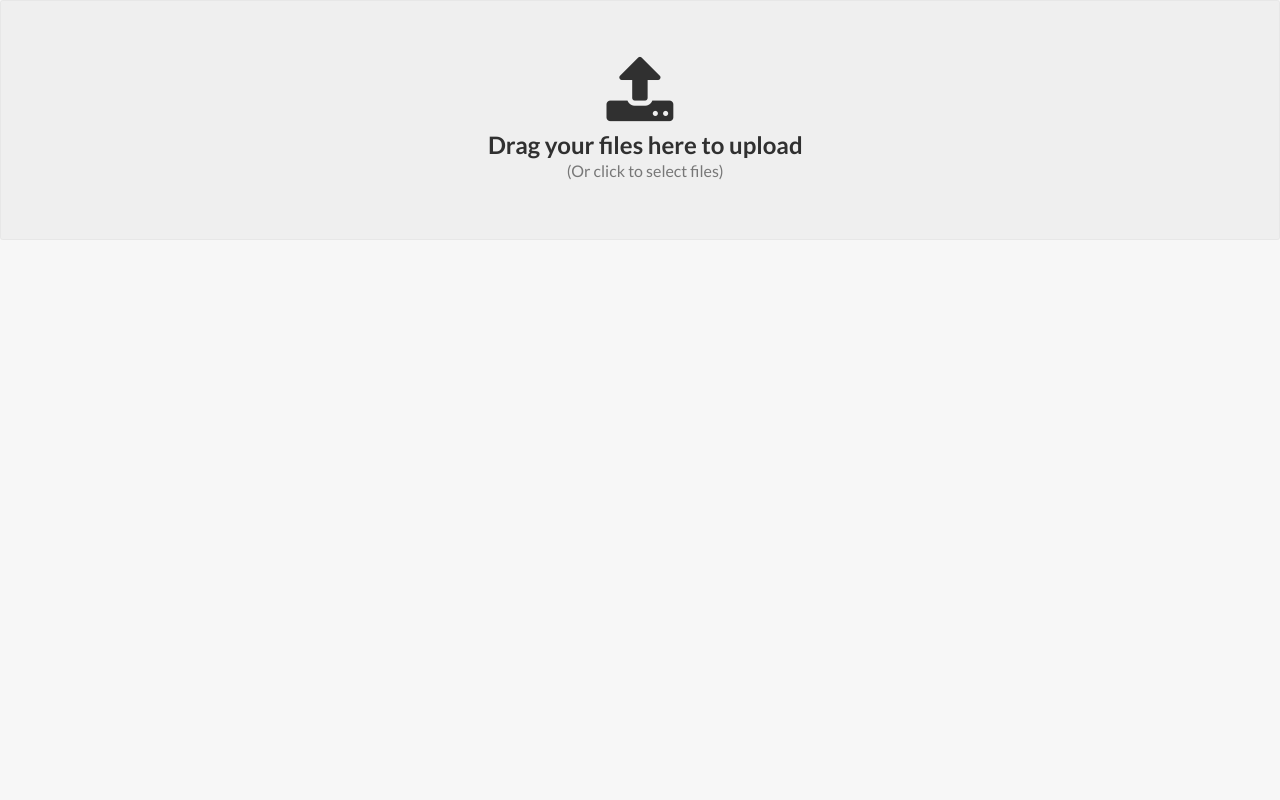
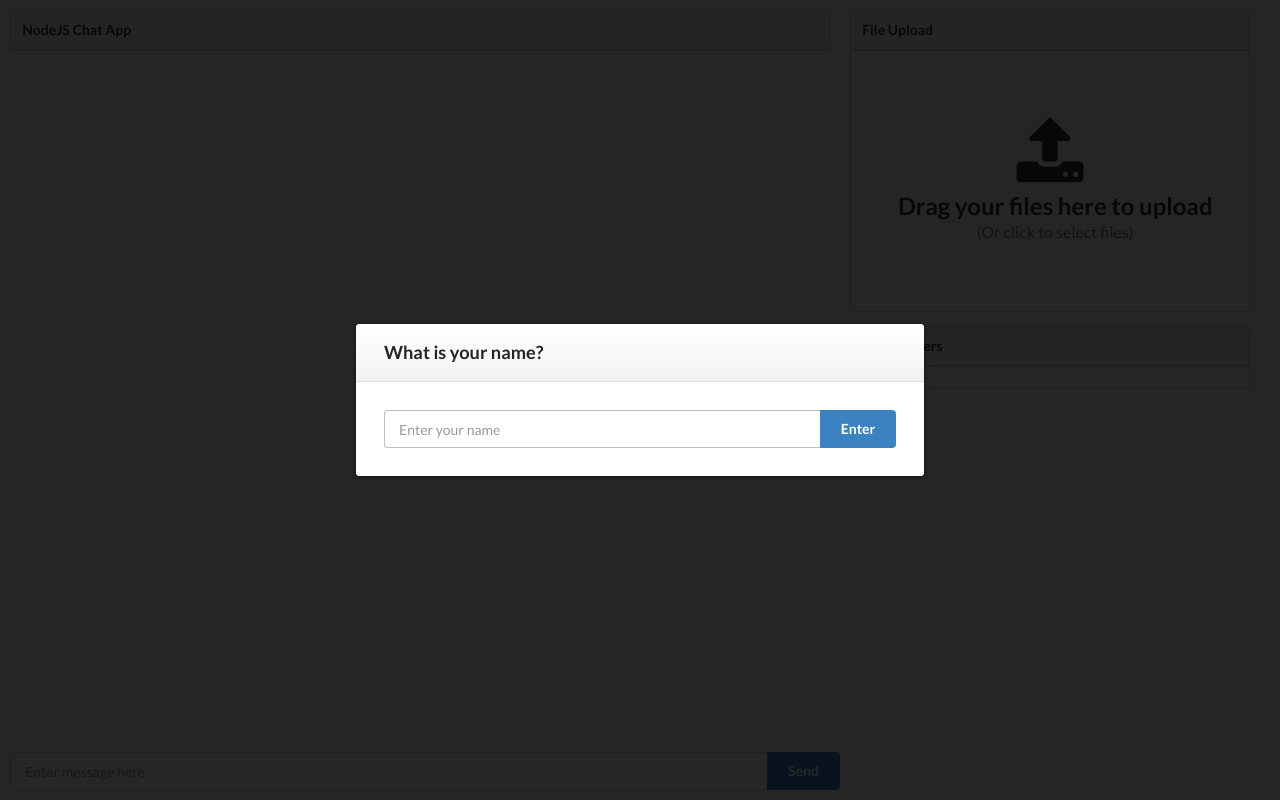
Before and after one commit to fpayer/node_chat_tutorial, a website: page views/index.html in a window 1280 px wide. Drawn offline with nearby package versions, Linux system fonts and the light colour scheme; no server answers.

Commit message:
Partial port

```diff
--- a/static/js/utils.js
+++ b/static/js/utils.js
@@ -4,7 +4,7 @@ toastr.options = {
   closeButton : true,
   debug : false,
   progressBar: true,
-  positionClass: 'toast-bottom-left',
+  positionClass: 'toast-bottom-right',
   onclick: null,
   showDuration: '300',
   hideDuration: '1000',
@@ -30,6 +30,34 @@ var notify = function(success, error, stat) {
 };
 
 $(document).ready(function() {
+  /* UI Configuration */
+  $('#whobox')
+    .modal({
+      closable : false
+    })
+    .modal('show')
+  ;
+
+  /*
+  setInterval(function() {
+    $('#chatter').scrollTop($('#chatter').scrollTop() + 10);
+  }, 10);
+  */
+
+  $('#name_btn').on('click', function(){
+    name = $('#username').val();
+    $('#whobox').modal('hide');
+    return false;
+  });
+
+  $('#send_btn').on('click', function(){
+    var msgStr = $('#m').val();
+    socket.emit('chat_msg', { name: name, msg: msgStr });
+    console.log('Message sent: ' + msgStr);
+    $('#m').val('');
+    return false;
+  });
+
   var uploader = new Dropzone('#dropzone', {
     url : '/upload',
     maxFilesize : 25
--- a/views/index.html
+++ b/views/index.html
@@ -2,19 +2,138 @@
 <html>
 
 <head>
+  <link rel="stylesheet" type="text/css" href="/static/dist/semantic.min.css"></script>
+  <link rel="stylesheet" type="text/css" href="/static/css/toastr.min.css"></script>
   <script src="/socket.io/socket.io.js"></script>
   <script src="/static/js/jquery.min.js"></script>
   <script src="/static/dist/semantic.min.js"></script>
   <script src="/static/js/dropzone.min.js"></script>
   <script src="/static/js/toastr.min.js"></script>
   <script src="/static/js/utils.js"></script>
-  <link rel="stylesheet" type="text/css" href="/static/dist/semantic.min.css"></script>
-  <link rel="stylesheet" type="text/css" href="/static/css/toastr.min.css"></script>
+
   <title>ACES Chat</title>
+
+	<style>
+	  #chat {
+      margin: 10px;
+	  }
+	  #sidebar {
+      margin: 10px;
+      width: 400px;
+      float: left;
+	  }
+	  #chatter {
+      width: calc(100% - 450px);
+      padding-right: 10px;
+      margin-right: 10px;
+      float: left;
+      height: calc(100% - 60px);
+      overflow-y: scroll;
+	  }
+	  #msgbox {
+      width: calc(100% - 450px);
+      margin: 10px;
+      position: fixed;
+      bottom: 0;
+	  }
+  </style>
+
 </head>
 
 <body>
+	<div id="chatter">
+	<table id="chat" class="ui celled striped table left">
+	  <thead>
+		<tr>
+		  <th>
+			NodeJS Chat App
+		  </th>
+		</tr>
+	  </thead>
+	  <tbody id="messages">
 
+	  </tbody>
+	</table>
+	</div>
+	<div id="sidebar">
+	<table id="info" class="ui celled striped table right">
+	  <thead>
+		<tr>
+		  <th>
+			File Upload
+		  </th>
+		</tr>
+		<tr>
+		  <td>
+			<div class="ui fluid input">
+			  <!--Insert File Upload Thingy Here -->
+        <form id="dropzone" class="dropzone" style="border:1px solid rgba(0,0,0,0.03); min-height:240px; -webkit-border-radius: 3px; border-radius:3px; background: rgba(0,0,0,0.03); padding: 23px; position: relative; cursor:pointer" action="/upload/">
+          <div class="dz-default">
+            <div class="dz-default dz-message" style="text-align:center">
+              <h2 class="ui icon header" style="margin-top:30px" id="uploadMessage">
+                <i class="upload icon"></i>
+                <div class="content">
+                  Drag your files here to upload <div class="sub header">(Or click to select files)</div>
+                </div>
+              </h2>
+              <div class="ui icon positive message" id="successMessage" style="display:none; margin-top: 70px; text-align: left">
+                <i class="checkmark icon"></i>
+                <div class="content">
+                  <div class="header">Success</div>
+                  <p> File uploaded. Drag another file or click here to upload again. </p>
+                </div>
+              </div>
+              <div class="ui icon negative message" id="failMessage" style="display:none; margin-top: 70px; text-align: left">
+                <i class="remove icon"></i>
+                <div class="content">
+                  <div class="header">Failure</div>
+                  <p> We could not upload your file.</p>
+                </div>
+              </div>
+            </div>
+          </div>
+        </form>
+      </div>
+		  </td>
+		</tr>
+	  </thead>
+	</table>
+	<table class="ui celled striped table right">
+	  <thead>
+		<tr>
+		  <th>
+			Online Users
+		  </th>
+		</tr>
+		<tr>
+		  <td>
+			<div id="user_list" class="ui divided list">
+
+			</div>
+		  </td>
+		</tr>
+	  </thead>
+	</table>
+    </div>
+	<div id="msgbox">
+	  <form class="ui fluid action input">
+		<input id="m" type="text" placeholder="Enter message here" autocomplete="off">
+	    <button id="send_btn" class="ui blue right labeled button">Send</button>
+	  </form>
+    </div>
+	<div id="whobox" class="ui small modal">
+	  <div class="header">
+		What is your name?
+	  </div>
+	  <div class="content">
+		<form class="ui fluid action input">
+		  <input id="username" type="text" placeholder="Enter your name">
+		  <button id="name_btn" class="ui blue right labeled button">Enter</button>
+		</form>
+	  </div>
+	</div>
+
+<!--
 <form id="dropzone" class="dropzone" style="border:1px solid rgba(0,0,0,0.03); min-height:240px; -webkit-border-radius: 3px; border-radius:3px; background: rgba(0,0,0,0.03); padding: 23px; position: relative; cursor:pointer" action="/upload/">
   <div class="dz-default">
     <div class="dz-default dz-message" style="text-align:center">
@@ -41,7 +160,7 @@
     </div>
   </div>
 </form>
-
+-->
 </body>
 
 </html>
```
